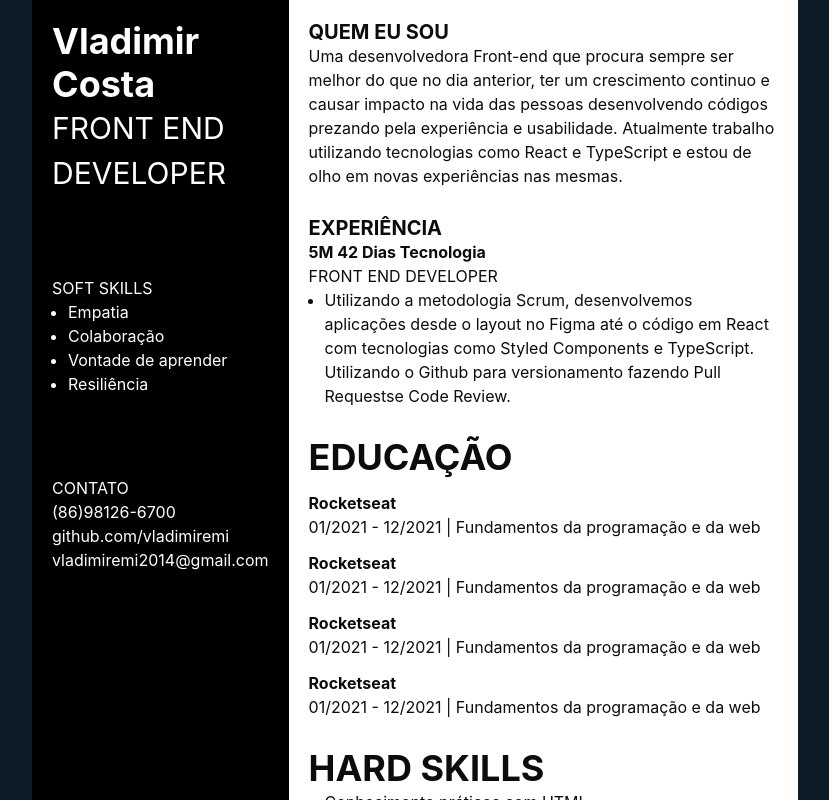
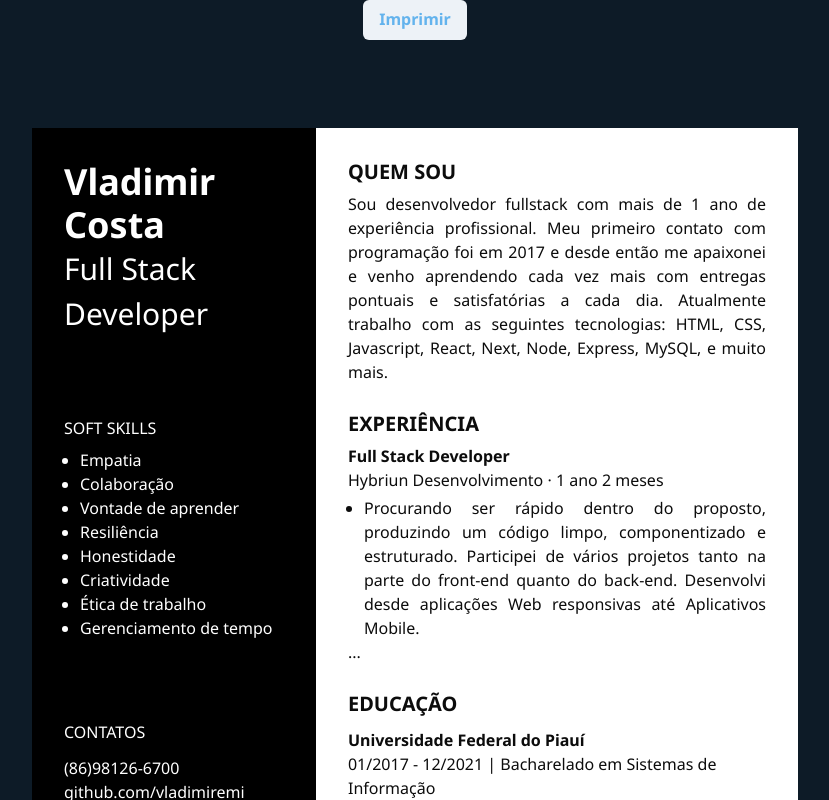
Before and after one commit to vladimiremi/certificate-generator, a Next.js app: page / in a window 1280 px wide. Shown: the top 800 px of the page, without its empty margins (225-1054 px from the left). Built offline with nearby package versions, Linux system fonts and the light colour scheme.

Commit message:
feat: finish first version

```diff
--- a/package.json
+++ b/package.json
@@ -13,10 +13,12 @@
     "@chakra-ui/react": "^1.8.7",
     "@emotion/react": "^11.8.2",
     "@emotion/styled": "^11.8.1",
+    "formik": "^2.2.9",
     "framer-motion": "^6.2.8",
     "next": "12.1.4",
     "react": "18.0.0",
-    "react-dom": "18.0.0"
+    "react-dom": "18.0.0",
+    "react-icons": "^4.3.1"
   },
   "devDependencies": {
     "@types/node": "^17.0.23",
--- a/src/pages/_document.tsx
+++ b/src/pages/_document.tsx
@@ -9,6 +9,11 @@ export default class MyDocument extends Document {
             href="https://fonts.googleapis.com/css2?family=Roboto:wght@300;400;500;700;900&display=swap"
             rel="stylesheet"
           />
+
+          <link
+            href="https://fonts.googleapis.com/css2?family=Noto+Sans:ital,wght@0,400;0,500;0,700;1,400&display=swap"
+            rel="stylesheet"
+          ></link>
           <link rel="manifest" href="/manifest.json" />
           <link rel="apple-touch-icon" href="/icon.png"></link>
           <meta name="theme-color" content="#09C4FF" />
--- a/src/pages/index.tsx
+++ b/src/pages/index.tsx
@@ -1,90 +1,129 @@
-import { Flex, Heading, ListItem, Text, UnorderedList } from "@chakra-ui/react";
+import {
+  Button,
+  Flex,
+  Heading,
+  Icon,
+  Input,
+  ListItem,
+  Text,
+  UnorderedList,
+} from "@chakra-ui/react";
+import { useFormik } from "formik";
+import { BsPlusSquareDotted } from "react-icons/bs";
 
 export default function Home() {
+  const INITIAL_VALUES = {
+    name: "Vladimir Costa",
+    profession: "Full Stack Developer",
+    softSkills: [
+      "Empatia",
+      "Colaboração",
+      "Vontade de aprender",
+      "Resiliência",
+      "Honestidade",
+      "Criatividade",
+      "Ética de trabalho",
+      "Gerenciamento de tempo",
+    ],
+    contacts: [
+      "(86)98126-6700",
+      "github.com/vladimiremi",
+      "linkedin.com/in/vladimirpiaui",
+      "vladimirpiaui11@gmail.com",
+    ],
+    about:
+      "Sou desenvolvedor fullstack com mais de 1 ano de experiência profissional. Meu primeiro contato com programação foi em 2017 e desde então me apaixonei e venho aprendendo cada vez mais com entregas pontuais e satisfatórias a cada dia. Atualmente trabalho com as seguintes tecnologias: HTML, CSS, Javascript, React, Next, Node, Express, MySQL, e muito mais.",
+  };
+
+  const print = () => {
+    window.print();
+  };
+
+  const { values, setFieldValue, handleChange, handleBlur, errors } = useFormik(
+    {
+      initialValues: INITIAL_VALUES,
+      onSubmit: () => console.log("deu certo"),
+    }
+  );
+
+  const addSkill = () => {
+    console.log();
+  };
   return (
-    <Flex justify={"center"}>
-      <Flex w={766} h={1086} bg="body" color="text" id="print">
-        <Flex background="black" color="white" direction="column" padding="5">
+    <Flex justify={"center"} align="center" direction="column">
+      <Flex h="8rem">
+        <Button color="blue.300" onClick={print}>
+          Imprimir
+        </Button>
+      </Flex>
+      <Flex w={766} h={1086} bg="body" color="text" id="printable">
+        <Flex background="black" color="white" direction="column" padding="8">
           <Flex direction="column" rotate={90}>
-            <Heading>Vladimir Costa</Heading>
-            <Text fontSize="3xl">FRONT END DEVELOPER</Text>
+            <Heading>{values.name}</Heading>
+            <Text fontSize="3xl">{values.profession}</Text>
           </Flex>
           <Flex marginTop="20" direction="column">
             <Text>SOFT SKILLS</Text>
 
-            <UnorderedList>
-              <ListItem>Empatia</ListItem>
-              <ListItem>Colaboração</ListItem>
-              <ListItem>Vontade de aprender</ListItem>
-              <ListItem>Resiliência</ListItem>
+            <UnorderedList mt="2">
+              {values.softSkills.map((skill, index) => (
+                <ListItem key={index}>{skill}</ListItem>
+              ))}
             </UnorderedList>
           </Flex>
           <Flex marginTop="20" direction="column">
-            <Text>CONTATO</Text>
-
-            <Text>(86)98126-6700</Text>
-            <Text>github.com/vladimiremi</Text>
-            <Text>vladimiremi2014@gmail.com</Text>
+            <Text mb="3">CONTATOS</Text>
+            {values.contacts.map((contact, index) => (
+              <Text key={index}>{contact}</Text>
+            ))}
           </Flex>
         </Flex>
-        <Flex background="white" direction="column" gridGap={7} p="5">
+
+        <Flex background="white" direction="column" gridGap={7} p="8">
           <Flex direction="column">
-            <Heading size="md">QUEM EU SOU</Heading>
-            <Text>
-              Uma desenvolvedora Front-end que procura sempre ser melhor do que
-              no dia anterior, ter um crescimento continuo e causar impacto na
-              vida das pessoas desenvolvendo códigos prezando pela experiência e
-              usabilidade. Atualmente trabalho utilizando tecnologias como React
-              e TypeScript e estou de olho em novas experiências nas mesmas.
+            <Heading size="md">QUEM SOU</Heading>
+            <Text textAlign="justify" mt="2">
+              {values.about}
             </Text>
           </Flex>
 
           <Flex direction="column">
             <Heading size="md">EXPERIÊNCIA</Heading>
             <Flex direction="column">
-              <Text fontWeight="bold">5M 42 Dias Tecnologia</Text>
-              <Text>FRONT END DEVELOPER</Text>
+              <Text fontWeight="bold" mt="2">
+                Full Stack Developer
+              </Text>
+              <Text>Hybriun Desenvolvimento · 1 ano 2 meses</Text>
               <UnorderedList>
-                <ListItem>
-                  Utilizando a metodologia Scrum, desenvolvemos aplicações desde
-                  o layout no Figma até o código em React com tecnologias como
-                  Styled Components e TypeScript. Utilizando o Github para
-                  versionamento fazendo Pull Requestse Code Review.
+                <ListItem textAlign="justify" mt="1">
+                  Procurando ser rápido dentro do proposto, produzindo um código
+                  limpo, componentizado e estruturado. Participei de vários
+                  projetos tanto na parte do front-end quanto do back-end.
+                  Desenvolvi desde aplicações Web responsivas até Aplicativos
+                  Mobile.
                 </ListItem>
               </UnorderedList>
+              ...
             </Flex>
           </Flex>
 
           <Flex direction="column" gridGap={3}>
-            <Heading>EDUCAÇÃO</Heading>
+            <Heading size="md">EDUCAÇÃO</Heading>
             <Flex direction="column">
-              <Text fontWeight="bold">Rocketseat</Text>
+              <Text fontWeight="bold">Universidade Federal do Piauí</Text>
               <Text>
-                01/2021 - 12/2021 | Fundamentos da programação e da web
+                01/2017 - 12/2021 | Bacharelado em Sistemas de Informação
               </Text>
             </Flex>
             <Flex direction="column">
               <Text fontWeight="bold">Rocketseat</Text>
-              <Text>
-                01/2021 - 12/2021 | Fundamentos da programação e da web
-              </Text>
+              <Text>01/2021 - 12/2021 | Fundamentos da programação</Text>
             </Flex>
-            <Flex direction="column">
-              <Text fontWeight="bold">Rocketseat</Text>
-              <Text>
-                01/2021 - 12/2021 | Fundamentos da programação e da web
-              </Text>
-            </Flex>
-            <Flex direction="column">
-              <Text fontWeight="bold">Rocketseat</Text>
-              <Text>
-                01/2021 - 12/2021 | Fundamentos da programação e da web
-              </Text>
-            </Flex>
+            ...
           </Flex>
 
           <Flex direction="column">
-            <Heading>HARD SKILLS</Heading>
+            <Heading size="md">HARD SKILLS</Heading>
             <UnorderedList>
               <ListItem>Conhecimento práticos com HTML</ListItem>
               <ListItem>Conhecimento práticos com CSS</ListItem>
@@ -95,6 +134,11 @@ export default function Home() {
                 Conhecimentos práticos com React.Js(Hooks, Styled Components,
                 React Router, Hook Form)
               </ListItem>
+              <ListItem>Conhecimento práticos com NextJs</ListItem>
+              <ListItem>Conhecimento práticos com NodeJs</ListItem>
+              <ListItem>Conhecimento práticos com Sequelize</ListItem>
+              <ListItem>Conhecimento práticos com MySQL</ListItem>
+              <Text>...</Text>
             </UnorderedList>
           </Flex>
         </Flex>
--- a/src/styles/theme.ts
+++ b/src/styles/theme.ts
@@ -19,9 +19,9 @@ export const theme = extendTheme({
       text: "#21406A",
     },
   },
-  font: {
-    heading: "Roboto",
-    body: "Roboto",
+  fonts: {
+    heading: "Noto Sans, sans-serif",
+    body: "Noto Sans, sans-serif",
   },
   styles: {
     global: {
@@ -32,7 +32,7 @@ export const theme = extendTheme({
 
       "@media print": {
         "@page": {
-          size: "29.7cm 21cm",
+          size: "21cm 29.7cm",
           margin: "0mm",
         },
 
```
Also changed, not shown: 1 other file (tests, documents, lock files or other folders).
